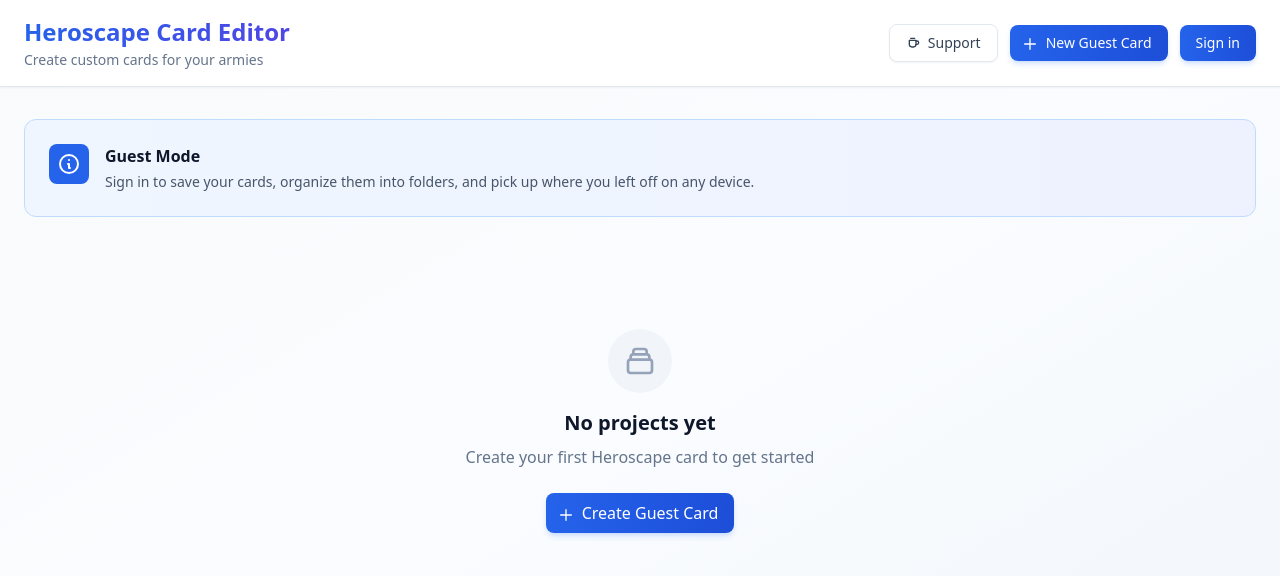
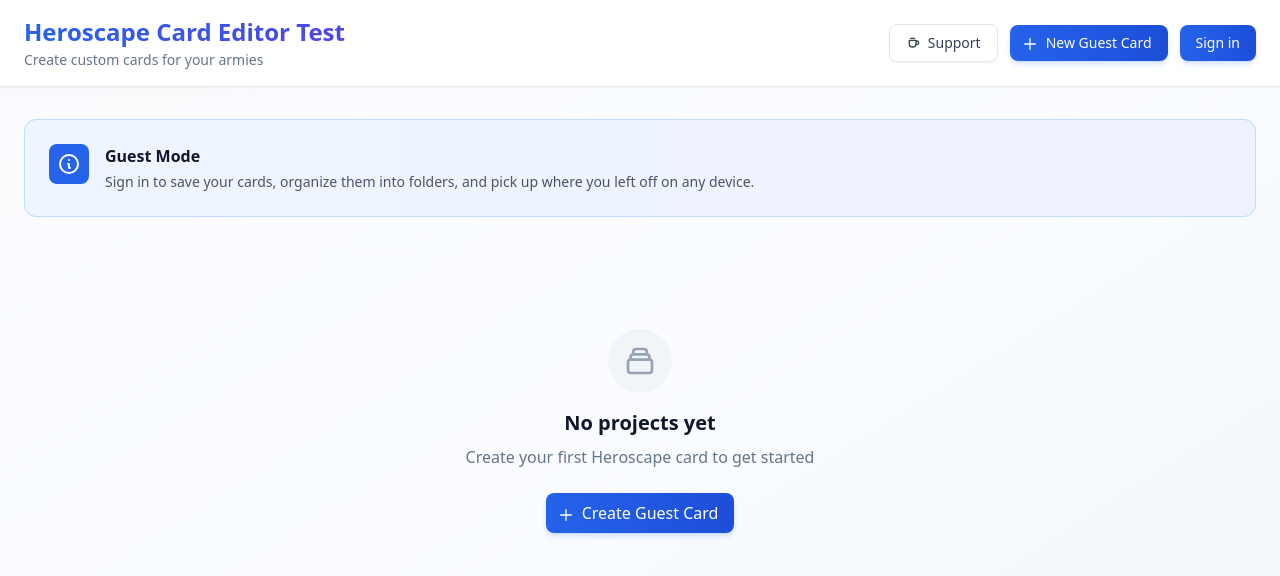
Before and after one commit to zackglazewski/HCC, a React (Vite) app in the folder client/: page / in a window 1280 px wide. Shown: the top 576 px of the page. Built offline with nearby package versions, Linux system fonts and the light colour scheme; no server answers.

Commit message:
make test

```diff
--- a/client/src/pages/Projects.tsx
+++ b/client/src/pages/Projects.tsx
@@ -12,7 +12,7 @@
         <div className="max-w-7xl mx-auto flex items-center justify-between gap-3">
           <div className="min-w-0">
             <h1 className="text-xl sm:text-2xl font-bold bg-gradient-to-r from-blue-600 to-indigo-600 bg-clip-text text-transparent">
-              Heroscape Card Editor
+              Heroscape Card Editor Test
             </h1>
             <p className="text-xs sm:text-sm text-slate-500 mt-0.5 hidden sm:block">Create custom cards for your armies</p>
           </div>
```
